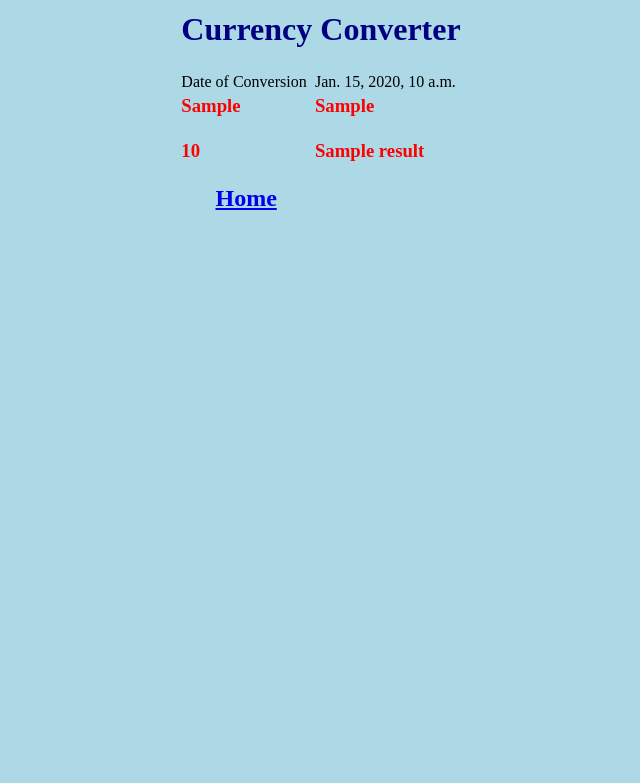
After one commit to ravishbhupesh/python, a Django app: template forex/forexweb/templates/forexweb/result.html in a window 1280 px wide. The commit adds this page. Shown: the top 783 px of the page, without its empty margins (319-959 px from the left). Run offline with Django 3.2, Linux system fonts and the light colour scheme; the template is opened without the code that fills it: most values are stand-ins (such as "Sample title", 1, 10 or a date in 2020).

Commit message:
forexweb, working basic app

```diff
--- a/forex/forexweb/forms.py
+++ b/forex/forexweb/forms.py
@@ -1,5 +1,6 @@
 from django import forms
 
 class IndexForm(forms.Form):
+    amount = forms.IntegerField(label='Amount ', initial=1)
     from_curr = forms.CharField(label='From ', max_length=10, initial='USD')
     to_curr = forms.CharField(label='To ', max_length=10, initial='INR')
--- a/forex/forexweb/static/forexweb/style.css
+++ b/forex/forexweb/static/forexweb/style.css
@@ -3,12 +3,17 @@ body {
 }
 
 h1 {
-    color: blue;
+    color: navy;
     text-align="center";
 }
 
 h2 {
-    color: blue;
+    color: navy;
+    text-align="center";
+}
+
+h3 {
+    color: red;
     text-align="center";
 }
 
--- a/forex/forexweb/templates/forexweb/index.html
+++ b/forex/forexweb/templates/forexweb/index.html
@@ -9,7 +9,7 @@
 <body>
     <form action="convert" method="post">
         {% csrf_token %}
-        <table align="center" border="2">
+        <table align="center">
             <tr>
                 <td colspan="2">
                     <h1>Currency Converter</h1>
@@ -18,7 +18,7 @@
             {{ form }}
             <tr>
                 <td colspan="2">
-                    <input type="submit" value="Convert" />
+                    <p align="center"> <input type="submit" value="Convert" /> </p>
                 </td>
             </tr>
         </table>
--- /dev/null
+++ b/forex/forexweb/templates/forexweb/result.html
@@ -0,0 +1,50 @@
+{% load static %}
+
+<link rel="stylesheet" type="text/css" href="{% static 'forexweb/style.css' %}"/>
+
+<html>
+<head>
+    <title>Forex</title>
+</head>
+<body>
+    <form action="convert" method="post">
+        {% csrf_token %}
+        <table align="center" >
+            <tr>
+                <td colspan="2">
+                    <h1>Currency Converter</h1>
+                </td>
+            </tr>
+            <tr>
+                <td>
+                    Date of Conversion
+                </td>
+                <td>
+                    {{ date }}
+                </td>
+            </tr>
+            <tr>
+                <td>
+                    <h3>{{ from_curr }}</h3>
+                </td>
+                <td>
+                    <h3>{{ to_curr }}</h3>
+                </td>
+            </tr>
+            <tr>
+                <td>
+                    <h3>{{ amount }}</h3>
+                </td>
+                <td>
+                    <h3>{{ result }}</h3>
+                </td>
+            </tr>
+            <tr>
+                <td>
+                    <h2 align="center"> <a href="{% url 'index' %}">Home</a> </h2>
+                </td>
+            </tr>
+        </table>
+    </form>
+</body>
+</html>
```
Also changed, not shown: forex/forexweb/views.py (+29 -4 lines).
